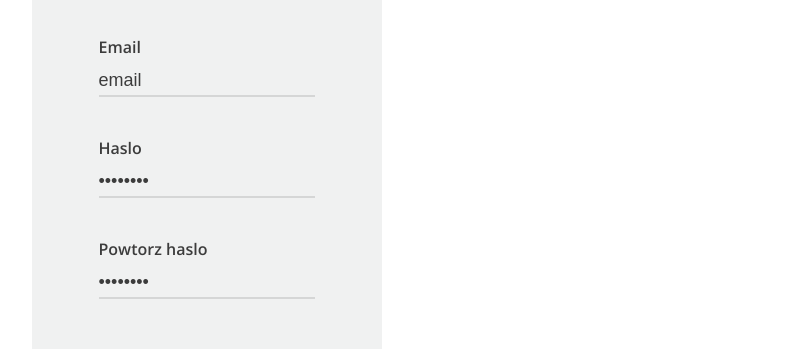
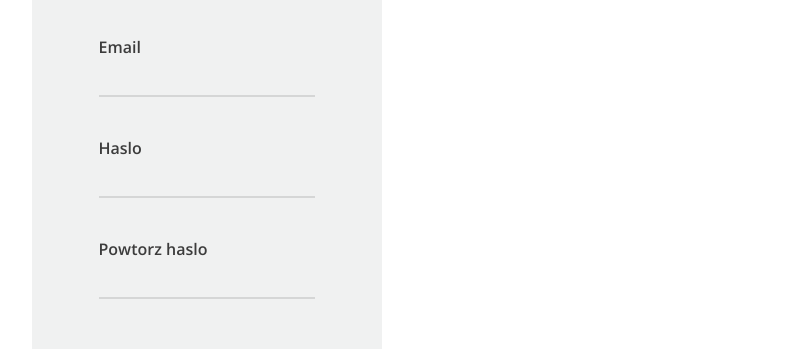
Before and after one commit to magda5281/donation-app, a React (Create React App) app: page /register in a window 1280 px wide. Shown: the part 508-857 px from the top of the page, without its empty margins (364-1162 px from the left). Built offline with nearby package versions, Linux system fonts and the light colour scheme.

Commit message:
#3b Rejestracja - Walidacja

```diff
--- a/src/Screens/LoginScreen.js
+++ b/src/Screens/LoginScreen.js
@@ -9,31 +9,30 @@ const LoginScreen = () => {
     const [user, setUser] = useState({email: "", password: ""});
     const [emailError, setEmailError] = useState(false);
     const [passwordError, setPasswordError] = useState(false);
-    const [valid, setIsValid] = useState(false);
+    // const [valid, setIsValid] = useState(false);
 
     const handleSubmit = (e) => {
         e.preventDefault(e);
-        const regex = /^[a-zA-Z0-9.!#$%&'*+\/=?^_`{|}~-]+@[a-zA-Z0-9](?:[a-zA-Z0-9-]{0,61}[a-zA-Z0-9])?(?:\.[a-zA-Z0-9](?:[a-zA-Z0-9-]{0,61}[a-zA-Z0-9])?)*$/
-        if (!regex.test(user.email) || (!user.email)) {
+        const regex = /^[a-zA-Z0-9.!#$%&'*+=?^_`{|}~-]+@[a-zA-Z0-9](?:[a-zA-Z0-9-]{0,61}[a-zA-Z0-9])?(?:\.[a-zA-Z0-9](?:[a-zA-Z0-9-]{0,61}[a-zA-Z0-9])?)*$/
+        if (!regex.test(user.email) || (user.email==="")) {
             setEmailError(true);
-            setUser({...user, email: ""})
+            setUser({...user, "email": ""})
             console.log("invalid email")
             return false
         } else {
             setEmailError(false);
         }
-        if (user.password.length < 6 || (!user.password)) {
+        if (user.password.length < 6 || (user.password==="")) {
             setPasswordError(true);
-            setUser({...user, [e.target.name]: ""})
+            setUser({...user, "password":""})
             console.log("invalid password")
             return false
         } else {
-            setIsValid(true);
+            // setIsValid(true);
             setEmailError(false);
             setPasswordError(false);
             console.log("submitted")
             // submitData(user);
-            // setUser({email:"", password:""})
         }
     }
     return (
--- a/src/Screens/RegisterScreen.js
+++ b/src/Screens/RegisterScreen.js
@@ -1,9 +1,45 @@
-import React from 'react';
+import React, {useState} from 'react';
 import Nav from "../components/Home/Nav";
 import Decoration from "../components/Decoration";
 import {Link} from "react-router-dom";
 
 const RegisterScreen = () => {
+
+    const [user, setUser] = useState({email: "", password: "", password2:""});
+    const [formError, setFormError] = useState(null);
+
+    const handleSubmit = (e) =>{
+        e.preventDefault();
+        setFormError(null);
+
+        const regex = /^[a-zA-Z0-9.!#$%&'*+=?^_`{|}~-]+@[a-zA-Z0-9](?:[a-zA-Z0-9-]{0,61}[a-zA-Z0-9])?(?:\.[a-zA-Z0-9](?:[a-zA-Z0-9-]{0,61}[a-zA-Z0-9])?)*$/
+
+        let error;
+        if (user.email==="" || !regex.test(user.email)){
+            error = {
+                inputId:"email",
+                message:"Please provide valid email address."
+            }
+            setFormError(error);
+            setUser({...user, "email": ""})
+        } else if (user.password.length < 6 || (user.password==="")) {
+            error = {
+                inputId:"password",
+                message:"Password is too short."
+            }
+            setFormError(error);
+        } else if (user.password2 !==user.password || user.password2 ==="") {
+            error = {
+                inputId:"password2",
+                message:"Passwords do not match."
+            }
+            setFormError(error);
+        } else {
+            console.log("submitted")
+            // submitData(user);
+        }
+
+    }
     return (
         <section className="login">
             <Nav/>
@@ -11,29 +47,38 @@ const RegisterScreen = () => {
                 <h2>Zaloz konto</h2>
                 <Decoration marginTop="25px" marginBottom="60px"/>
 
-                <form >
+                <form onSubmit={handleSubmit}>
                     <div className="login__wrapper">
                         <div className="form__control form__control--login">
                             <label htmlFor="email">Email</label>
                             <input
                                 type="text"
-                                value="email"
+                                value={user.email}
                                 name="email"
-                               />
-
+                                onChange={e => setUser({...user, [e.target.name]: e.target.value})}
+                                style={{borderBottom: formError && formError.inputId === "email" && "2px solid red"}}/>
+                            {formError && formError.inputId === "email" ? <div className="error">{formError.message}</div> : null}
                         </div>
                         <div className="form__control form__control--login">
                             <label htmlFor="password">Haslo </label>
                             <input type="password"
                                    name="password"
-                                   value="password"
+                                   value={user.password}
+                                   onChange={e => setUser({...user, [e.target.name]: e.target.value})}
+                                   style={{borderBottom: formError && formError.inputId === "password" && "2px solid" +
+                                           " red"}}
                                  />
+                            {formError && formError.inputId === "password" ? <div className="error">{formError.message}</div> : null}
                         </div>
                         <div className="form__control form__control--login">
                             <label htmlFor="password">Powtorz haslo </label>
                             <input type="password"
-                                   name="password"
-                                   value="password"/>
+                                   name="password2"
+                                   value={user.password2}
+                                   onChange={e => setUser({...user, [e.target.name]: e.target.value})}
+                                   style={{borderBottom: formError && formError.inputId === "password2" && "2px solid" +
+                                           " red"}}/>
+                            {formError && formError.inputId === "password2" ? <div className="error">{formError.message}</div> : null}
                         </div>
                     </div>
                     <div className="login__buttons">
```
